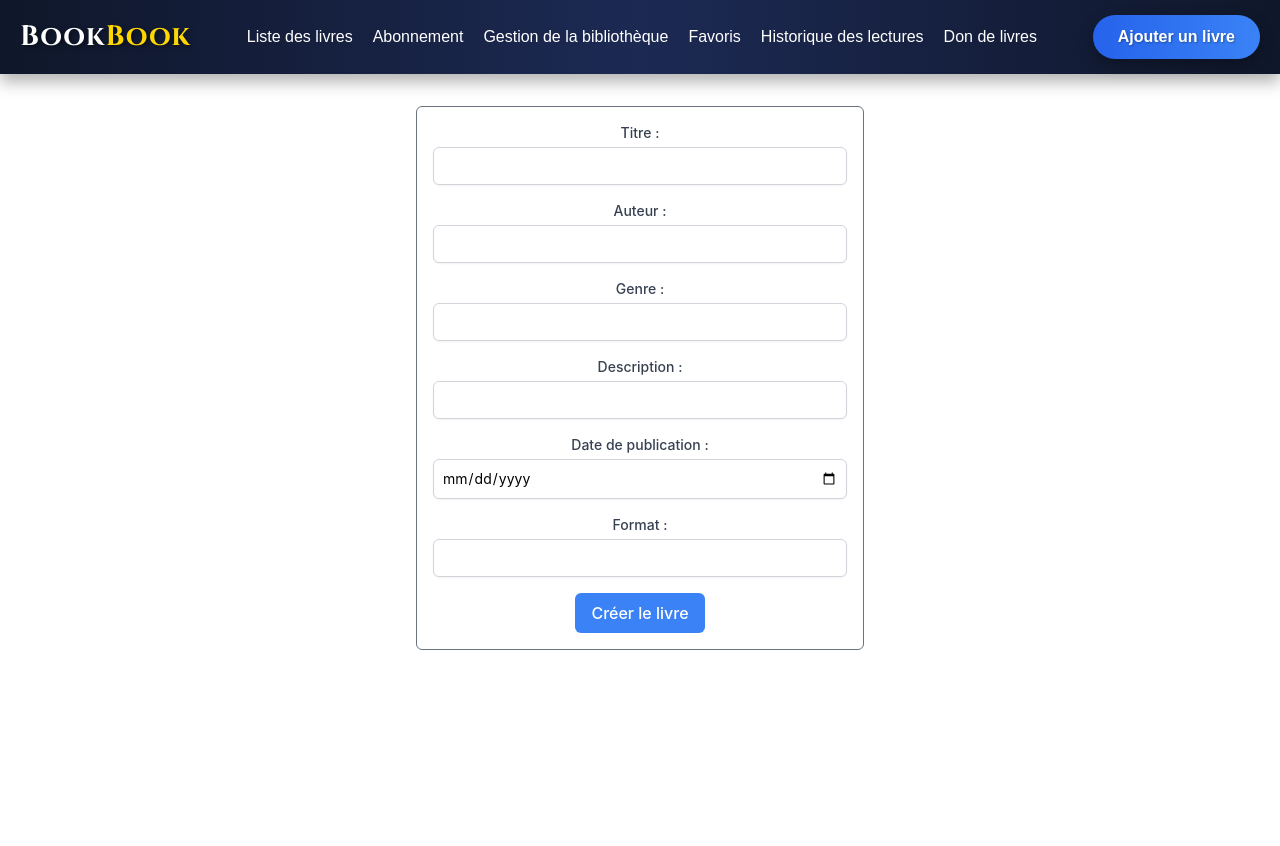
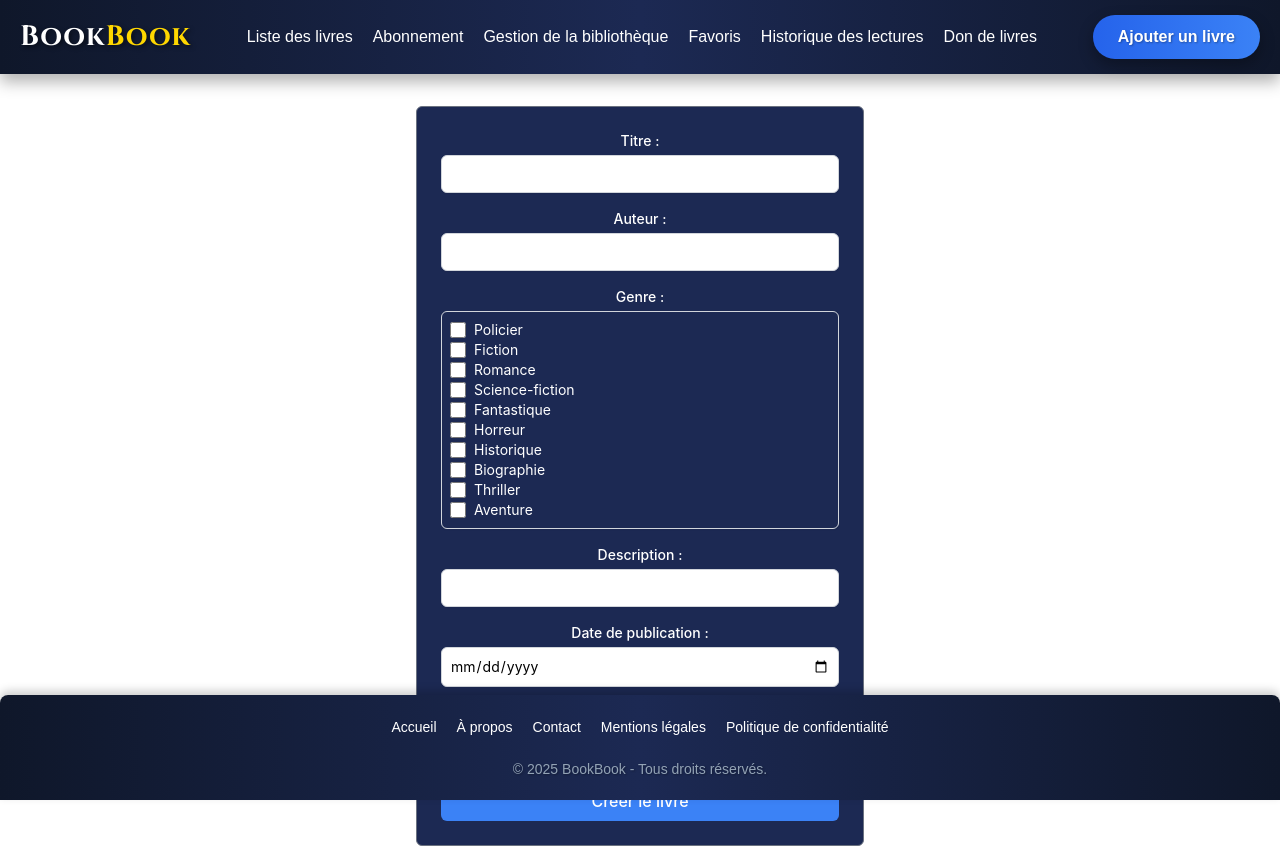
Before and after one commit to Zowx/frontend-Bookbook, a React (Create React App) app: page /createBook in a window 1280 px wide. Before the commit the page ends 800 px from the top, so only its background shows below. Built offline with nearby package versions, Linux system fonts and the light colour scheme.

Commit message:
Add details book

```diff
--- a/src/Components/CreateBookForm.jsx
+++ b/src/Components/CreateBookForm.jsx
@@ -5,7 +5,7 @@ function CreateBookForm({ onSubmit }) {
   const [formData, setFormData] = useState({
     title: '',
     author: '',
-    genre: '',
+    genre: [],
     description: '',
     publication: '',
     format: '',
@@ -42,13 +42,12 @@ function CreateBookForm({ onSubmit }) {
         setFormData({
           title: '',
           author: '',
-            genre: '',
+          genre: [],
           description: '',
           publication: '',
           format: '',
         });
         navigate('/');
-
       })
       .catch((error) => {
         console.error('Erreur :', error);
@@ -57,10 +56,9 @@ function CreateBookForm({ onSubmit }) {
   };
 
   return (
-    <form onSubmit={handleSubmit} className="max-w-md mx-auto border border-gray-500 rounded-md p-4">
-      {/* Champs du formulaire */}
-      <div className='mb-4'>
-        <label htmlFor="title" className='block text-sm font-medium text-gray-700'>Titre :</label>
+    <form onSubmit={handleSubmit} className="max-w-md mx-auto border border-gray-500 rounded-md p-6 bg-[#1C2953]">
+      <div className="mb-4">
+        <label htmlFor="title" className="block text-sm font-medium text-white">Titre :</label>
         <input
           type="text"
           id="title"
@@ -68,11 +66,11 @@ function CreateBookForm({ onSubmit }) {
           value={formData.title}
           onChange={handleChange}
           required
-          className='mt-1 block w-full p-2 border border-gray-300 rounded-md shadow-sm focus:ring-blue-500 focus:border-blue-500 sm:text-sm'
+          className="mt-1 block w-full p-2 border border-gray-300 rounded-md shadow-sm focus:ring-blue-500 focus:border-blue-500 sm:text-sm"
         />
       </div>
-      <div className='mb-4'>
-        <label htmlFor="author" className='block text-sm font-medium text-gray-700'>Auteur :</label>
+      <div className="mb-4">
+        <label htmlFor="author" className="block text-sm font-medium text-white">Auteur :</label>
         <input
           type="text"
           id="author"
@@ -80,55 +78,94 @@ function CreateBookForm({ onSubmit }) {
           value={formData.author}
           onChange={handleChange}
           required
-          className='mt-1 block w-full p-2 border border-gray-300 rounded-md shadow-sm focus:ring-blue-500 focus:border-blue-500 sm:text-sm'
+          className="mt-1 block w-full p-2 border border-gray-300 rounded-md shadow-sm focus:ring-blue-500 focus:border-blue-500 sm:text-sm"
         />
       </div>
-      <div className='mb-4'>
-        <label htmlFor="genre" className='block text-sm font-medium text-gray-700'>Genre :</label>
+      <div className="mb-4">
+        <label htmlFor="genre" className="block text-sm font-medium text-white">
+          Genre :
+        </label>
+        <div className="mt-1 block w-full p-2 border border-gray-300 rounded-md shadow-sm focus:ring-blue-500 focus:border-blue-500 sm:text-sm">
+          {[
+            "Policier",
+            "Fiction",
+            "Romance",
+            "Science-fiction",
+            "Fantastique",
+            "Horreur",
+            "Historique",
+            "Biographie",
+            "Thriller",
+            "Aventure",
+          ].map((genre) => (
+            <div key={genre} className="flex items-center space-x-2">
               <input
-          type="text"
-          id="genre"
+                type="checkbox"
+                id={genre}
                 name="genre"
-          value={formData.genre}
-          onChange={handleChange}
-          className='mt-1 block w-full p-2 border border-gray-300 rounded-md shadow-sm focus:ring-blue-500 focus:border-blue-500 sm:text-sm'
+                value={genre}
+                checked={formData.genre.includes(genre)}
+                onChange={(e) => {
+                  const value = e.target.value;
+                  if (e.target.checked) {
+                    setFormData({
+                      ...formData,
+                      genre: [...formData.genre, value],
+                    });
+                  } else {
+                    setFormData({
+                      ...formData,
+                      genre: formData.genre.filter((g) => g !== value),
+                    });
+                  }
+                }}
+                className="h-4 w-4 text-blue-600 border-gray-300 rounded focus:ring-blue-500"
               />
+              <label htmlFor={genre} className="text-sm text-white">
+                {genre}
+              </label>
             </div>
-      <div className='mb-4'>
-        <label htmlFor="description" className='block text-sm font-medium text-gray-700'>Description :</label>
+          ))}
+        </div>
+      </div>
+      <div className="mb-4">
+        <label htmlFor="description" className="block text-sm font-medium text-white">Description :</label>
         <input
           type="text"
           id="description"
           name="description"
           value={formData.description}
           onChange={handleChange}
-          className='mt-1 block w-full p-2 border border-gray-300 rounded-md shadow-sm focus:ring-blue-500 focus:border-blue-500 sm:text-sm'
+          className="mt-1 block w-full p-2 border border-gray-300 rounded-md shadow-sm focus:ring-blue-500 focus:border-blue-500 sm:text-sm"
         />
       </div>
-      <div className='mb-4'>
-        <label htmlFor='publication' className='block text-sm font-medium text-gray-700'>Date de publication :</label>
+      <div className="mb-4">
+        <label htmlFor="publication" className="block text-sm font-medium text-white">Date de publication :</label>
         <input
           type="date"
           id="publication"
           name="publication"
           value={formData.publication}
           onChange={handleChange}
-          className='mt-1 block w-full p-2 border border-gray-300 rounded-md shadow-sm focus:ring-blue-500 focus:border-blue-500 sm:text-sm'
+          className="mt-1 block w-full p-2 border border-gray-300 rounded-md shadow-sm focus:ring-blue-500 focus:border-blue-500 sm:text-sm"
         />
       </div>
-      <div className='mb-4'>
-        <label htmlFor="format" className='block text-sm font-medium text-gray-700'>Format :</label>
+      <div className="mb-4">
+        <label htmlFor="format" className="block text-sm font-medium text-white">Format :</label>
         <input
-          type='text'
+          type="text"
           id="format"
           name="format"
           maxLength="50"
           value={formData.format}
           onChange={handleChange}
-          className='mt-1 block w-full p-2 border border-gray-300 rounded-md shadow-sm focus:ring-blue-500 focus:border-blue-500 sm:text-sm'
+          className="mt-1 block w-full p-2 border border-gray-300 rounded-md shadow-sm focus:ring-blue-500 focus:border-blue-500 sm:text-sm"
         />
       </div>
-      <button type="submit" className='px-4 py-2 bg-blue-500 text-white font-medium rounded-md hover:bg-blue-600 focus:ring-2 focus:ring-offset-2 focus:ring-blue-500'>
+      <button
+        type="submit"
+        className="w-full px-4 py-2 bg-blue-500 text-white font-medium rounded-md hover:bg-blue-600 focus:ring-2 focus:ring-offset-2 focus:ring-blue-500"
+      >
         Créer le livre
       </button>
     </form>
--- a/src/Navigation/Router.jsx
+++ b/src/Navigation/Router.jsx
@@ -4,6 +4,7 @@ import HomePage from "../Pages/HomePages";
 import Catalog from "../Pages/Catalog"
 import Login from "../Pages/Login";
 import Register from "../Pages/Register"
+import BookCardDetail from "../Pages/BookCardDetail"
 
 function Router() {
     return (
@@ -13,6 +14,7 @@ function Router() {
             <Route path="/createBook" element={<CreateBookPage />} />
             <Route path="/register" element={<Register />} />
             <Route path="/login" element={<Login />} />
+            <Route path="/details/:id" element={<BookCardDetail />} />
             <Route path="*" element={<Navigate to="/" />} />
         </Routes>
     )
--- /dev/null
+++ b/src/Pages/BookCardDetail.jsx
@@ -0,0 +1,66 @@
+import React, { useEffect, useState } from 'react';
+import { useParams } from 'react-router-dom';
+import Navbar from '../Components/NavBar';
+import Footer from '../Components/Footer';
+import Img from '../Assets/couverture.webp';
+
+const BookCardDetail = () => {
+    const { id } = useParams();
+    const [book, setBook] = useState(null);
+
+    useEffect(() => {
+        fetch(`http://localhost:3001/api/books/${id}`)
+            .then((response) => response.json())
+            .then((data) => setBook(data))
+            .catch((error) => console.error('Erreur lors de la récupération des données:', error));
+    }, [id]);
+
+    if (!book) {
+        return <div className="flex items-center justify-center min-h-screen text-white">Chargement...</div>;
+    }
+
+    return (
+        <div className="min-h-screen bg-gray-50 flex flex-col">
+            <Navbar />
+            <div className="flex flex-col lg:flex-row items-center lg:items-start justify-center gap-8 px-6 lg:px-24 py-10 flex-grow">
+                <div className="h-full flex-shrink-0">
+                    <img
+                        src={Img}
+                        alt="Book Cover"
+                        className="w-1/3 h-full rounded-lg shadow-lg object-cover border-4 border-blue-500"
+                    />
+                </div>
+
+                <div className="flex flex-col content-center items-center gap-6 lg:w-2/3 bg-white p-6 rounded-lg shadow-lg border border-gray-200">
+                    <h1 className="text-4xl font-bold text-gray-800 mb-4">
+                        {book.title}
+                    </h1>
+                    <div className="flex flex-col sm:flex-row sm:items-center sm:gap-6">
+                        <p className="text-lg text-gray-600">
+                            <span className="font-semibold text-blue-500">Auteur :</span> {book.author}
+                        </p>
+                        <p className="text-lg text-gray-600">
+                            <span className="font-semibold text-blue-500">Genre :</span> {book.genre}
+                        </p>
+                    </div>
+                    <div className="bg-blue-50 p-4 rounded-lg shadow-sm">
+                        <h2 className="text-xl font-semibold text-blue-500 mb-2">Description :</h2>
+                        <p className="text-gray-700 leading-relaxed">{book.description}</p>
+                    </div>
+                    <div className="flex flex-wrap gap-4">
+                        <p className="text-lg text-gray-600">
+                            <span className="font-semibold text-blue-500">Date de publication :</span>{' '}
+                            {book.publication_date}
+                        </p>
+                        <p className="text-lg text-gray-600">
+                            <span className="font-semibold text-blue-500">Format :</span> {book.format}
+                        </p>
+                    </div>
+                </div>
+            </div>
+            <Footer />
+        </div>
+    );
+};
+
+export default BookCardDetail;
--- a/src/Pages/Catalog.jsx
+++ b/src/Pages/Catalog.jsx
@@ -2,6 +2,7 @@ import React, { useState, useEffect } from "react";
 import Navbar from "../Components/NavBar";
 import Footer from "../Components/Footer";
 import BookCard from "../Components/BookCard";
+
 
 const Catalog = () => {
   const [books, setBooks] = useState([]);
@@ -98,9 +99,7 @@ const Catalog = () => {
     <div className="h-full mb-28">
       <Navbar />
       <div className="flex h-full">
-        {/* Sidebar */}
         <div className="flex flex-col sticky top-0 justify-between items-start w-1/6 bg-[#1C2953] p-8 overflow-y-auto text-white custom-scrollbar h-1/2">
-          {/* Filtres */}
           <div className="mb-4">
             <h5 className="font-semibold mb-2">Auteur</h5>
             <input
--- a/src/Pages/CreateBookPage.jsx
+++ b/src/Pages/CreateBookPage.jsx
@@ -1,5 +1,6 @@
 import Navbar from "../Components/NavBar";
 import CreateBookForm from "../Components/CreateBookForm";
+import Footer from "../Components/Footer";
 
 const CreateBookPage = () => {
     return (
@@ -10,6 +11,7 @@ const CreateBookPage = () => {
             <div className="d-flex align-items-center justify-content-center mt-8">
                 <CreateBookForm />
             </div>
+            <Footer/>
         </div>
     )
 }
```
Also changed, not shown: src/Components/BookCard.jsx (+15 -12 lines). Lines whose indentation alone changed are shown as unchanged.
